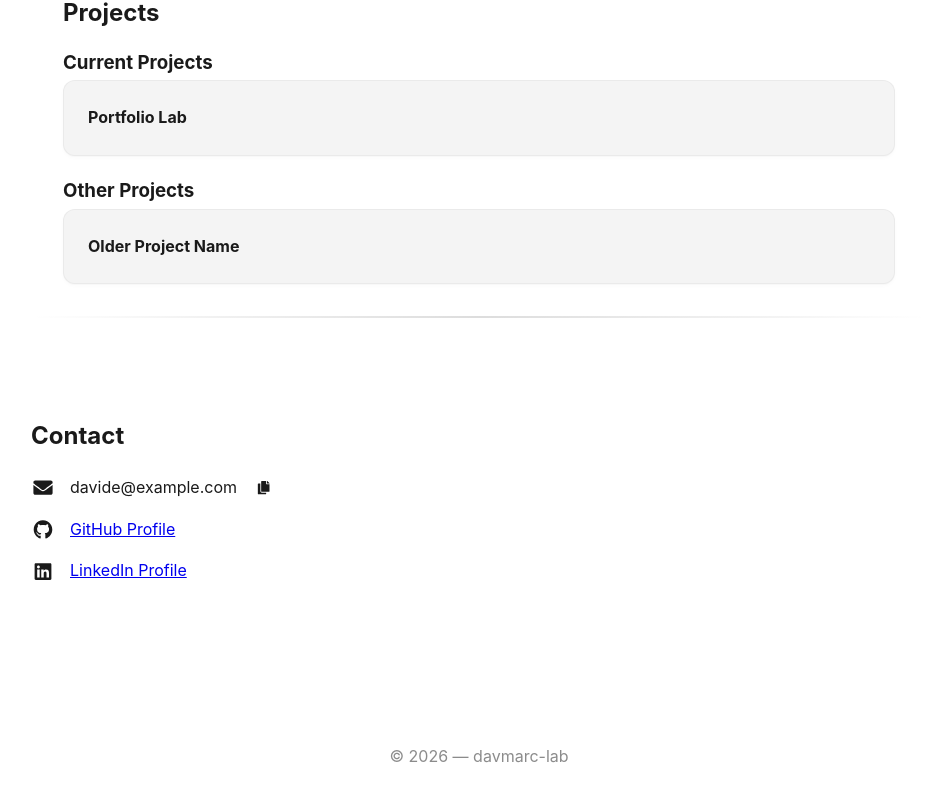
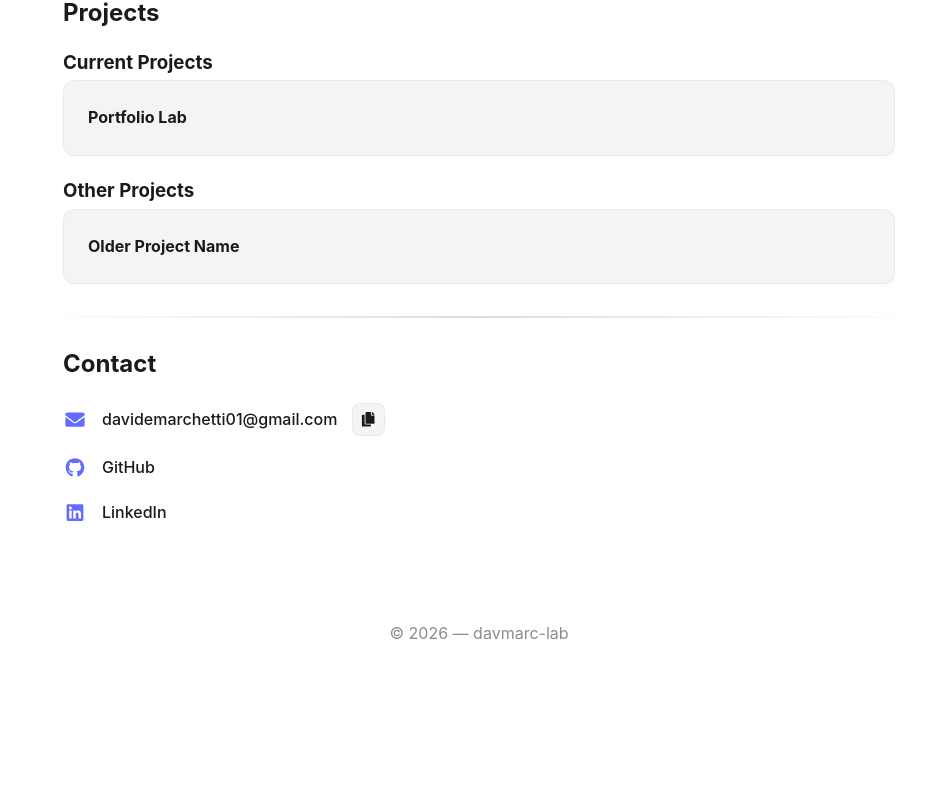
Before and after one commit to davmarc-lab/davmarc-lab.github.io, a React (Vite) app: page / in a window 1280 px wide. Shown: the part 1002-1804 px from the top of the page, without its empty margins (161-1087 px from the left). After the commit the page ends 1713 px from the top, so only its background shows below. Built offline with nearby package versions, Linux system fonts and the light colour scheme.

Commit message:
fix: fixed some placeholder, copy button style

```diff
--- a/src/components/Contact.tsx
+++ b/src/components/Contact.tsx
@@ -12,47 +12,37 @@ export const Contact = () => {
         setTimeout(() => setCopied(false), 2000);
     };
 
-    const iconStyle = { fontSize: '1.2rem', minWidth: '24px' };
-    const rowStyle = { display: 'flex', alignItems: 'center', gap: '15px', marginBottom: '1rem' };
-
     return (
-        <section id="contact" style={{ padding: '3rem 0' }}>
+        <section id="contact">
             <h2>Contact</h2>
-            <div style={{ marginTop: '1.5rem' }}>
-                <div style={rowStyle}>
-                    <FaEnvelope style={iconStyle} />
-                    <span>{email}</span>
+            <div className="contact-container">
+                {/* Email Row */}
+                <div className="contact-row">
+                    <FaEnvelope className="contact-icon" />
+                    <span className="contact-text">{email}</span>
                     <button
                         onClick={copyToClipboard}
-                        style={{
-                            background: 'none',
-                            border: 'none',
-                            cursor: 'pointer',
-                            color: copied ? '#42b883' : 'var(--text-color)',
-                            display: 'flex',
-                            alignItems: 'center',
-                            padding: '5px'
-                        }}
+                        className={`copy-btn ${copied ? 'copied' : ''}`}
                         title="Copy to clipboard"
                     >
                         {copied ? <FaCheck /> : <FaCopy />}
                     </button>
                 </div>
 
-                <div style={rowStyle}>
-                    <FaGithub style={iconStyle} />
-                    <a href={`https://${github}`} target="_blank" rel="noreferrer">
-                        GitHub Profile
+                {/* Social Links */}
+                <div className="contact-row">
+                    <FaGithub className="contact-icon" />
+                    <a href={`https://${github}`} target="_blank" rel="noreferrer" className="contact-link">
+                        GitHub
                     </a>
                 </div>
 
-                <div style={rowStyle}>
-                    <FaLinkedin style={iconStyle} />
-                    <a href={`https://${linkedin}`} target="_blank" rel="noreferrer">
-                        LinkedIn Profile
+                <div className="contact-row">
+                    <FaLinkedin className="contact-icon" />
+                    <a href={`https://${linkedin}`} target="_blank" rel="noreferrer" className="contact-link">
+                        LinkedIn
                     </a>
                 </div>
-
             </div>
         </section>
     );
--- a/src/data/content.ts
+++ b/src/data/content.ts
@@ -26,8 +26,8 @@ export const portfolioData: PortfolioData = {
         }
     ],
     contact: {
-        email: "davide@example.com",
+        email: "davidemarchetti01@gmail.com",
         github: "github.com/davmarc-lab",
-        linkedin: "linkedin.com/in/davmarc"
+        linkedin: "linkedin.com/in/davide-marchetti-0a093217b/"
     }
 };
--- a/src/index.css
+++ b/src/index.css
@@ -25,6 +25,10 @@
 
 [data-theme='dark'] .skill-badge {
     border-color: #333;
+}
+
+[data-theme='dark'] .copy-btn {
+    border-color: rgba(255, 255, 255, 0.1);
 }
 
 * {
@@ -239,6 +243,67 @@ h3 {
     transform-origin: center;
 }
 
+.contact-container {
+    margin-top: 1.5rem;
+    display: flex;
+    flex-direction: column;
+    gap: 1.2rem;
+}
+
+.contact-row {
+    display: flex;
+    align-items: center;
+    gap: 15px;
+}
+
+.contact-icon {
+    font-size: 1.2rem;
+    min-width: 24px;
+    color: var(--accent);
+}
+
+.contact-text,
+.contact-link {
+    font-weight: 500;
+    color: var(--text);
+    text-decoration: none;
+}
+
+.contact-link:hover {
+    color: var(--accent);
+    text-decoration: underline;
+}
+
+.copy-btn {
+    background: var(--card-bg);
+    border: 1px solid rgba(0, 0, 0, 0.05);
+    border-radius: 8px;
+    cursor: pointer;
+    color: var(--text);
+    display: flex;
+    align-items: center;
+    justify-content: center;
+    padding: 8px;
+    font-size: 0.9rem;
+
+    transition:
+        all 0.3s cubic-bezier(0.23, 1, 0.32, 1),
+        transform 0.2s ease;
+}
+
+.copy-btn:hover {
+    background: var(--accent);
+    color: white;
+    transform: scale(1.1);
+    box-shadow: 0 4px 12px rgba(0, 0, 0, 0.1);
+}
+
+.copy-btn.copied {
+    background: #42b883;
+    color: white;
+    border-color: #42b883;
+}
+
 /* For Tablets and Laptops (Small Desktops) */
 @media (max-width: 1086px) {
     :root {
```
